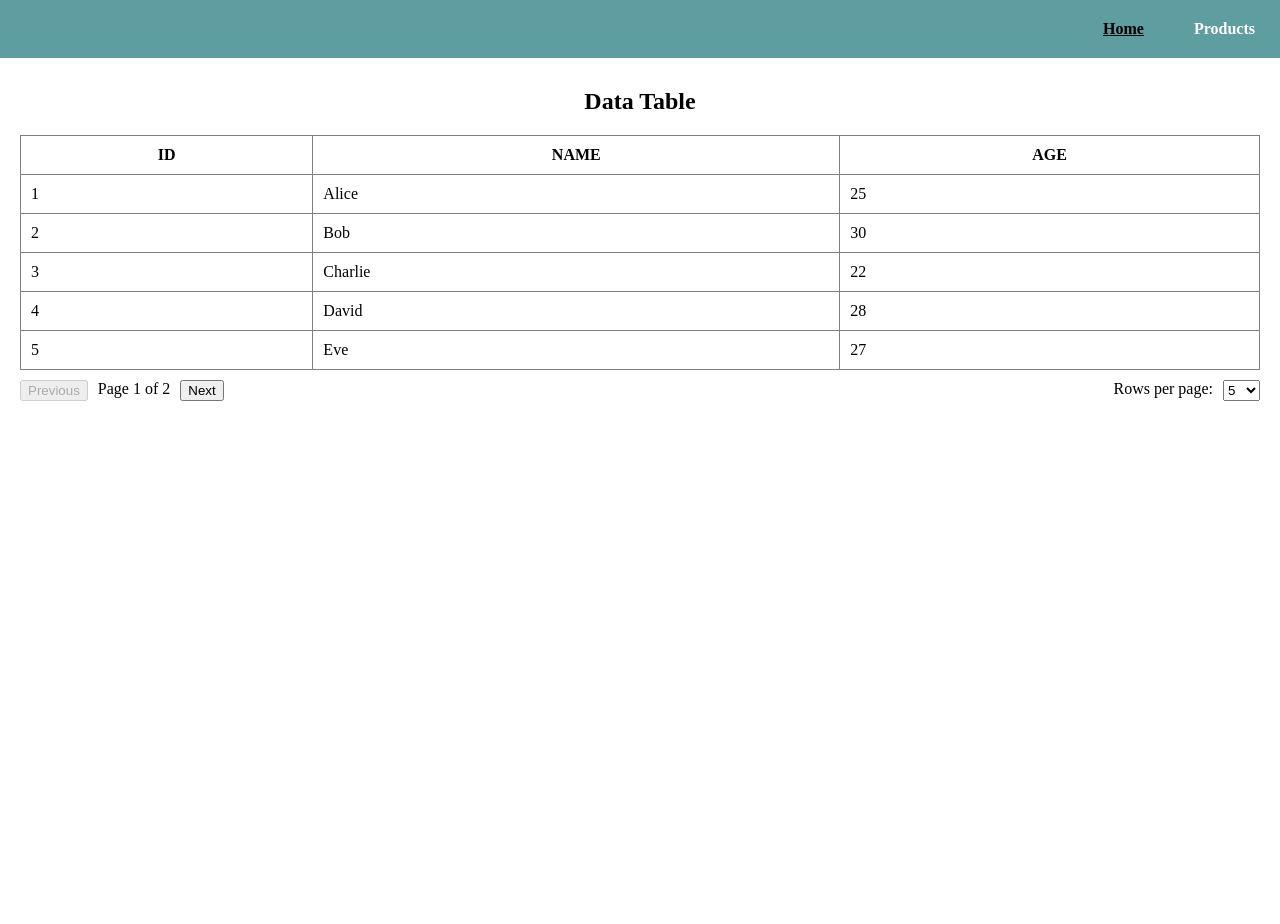
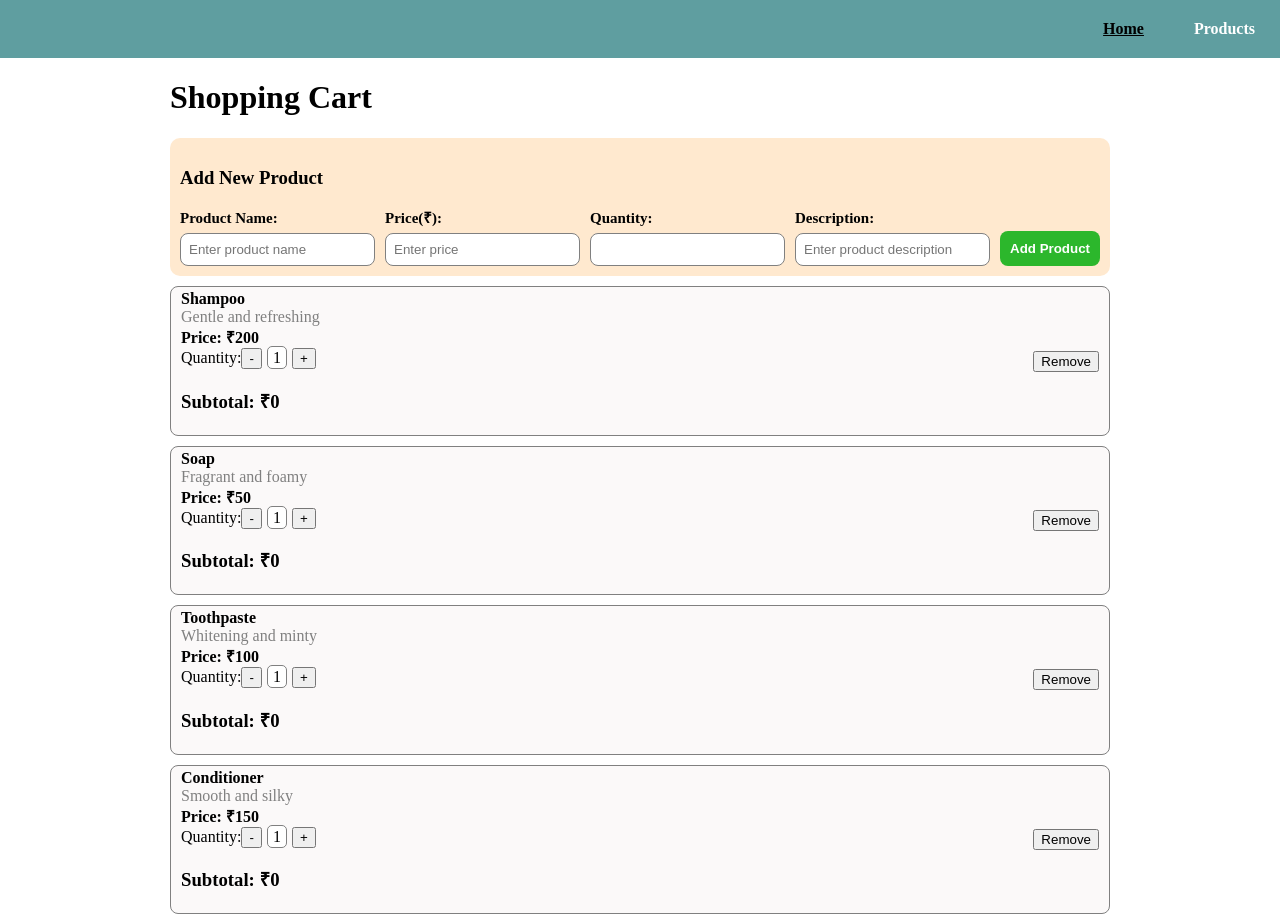
Before and after one commit to PrachiGour2023/machine-coding-frontend, a React (Vite) app: page / in a window 1280 px wide. Before the commit the page ends 800 px from the top, so only its background shows below. Built offline with nearby package versions, Linux system fonts and the light colour scheme.

Commit message:
product adding  shopping cart ui

```diff
--- a/src/App.css
+++ b/src/App.css
@@ -191,3 +191,53 @@ input[type="checkbox"] {
   gap: 10px;
   display: flex;
 }
+
+.add-product-container {
+  display: flex;
+  background-color: rgb(255, 233, 207);
+  flex-direction: column;
+  justify-content: start;
+  align-items: start;
+  padding: 10px;
+  border-radius: 10px;
+}
+
+.input-detail {
+  display: flex;
+  gap: 10px;
+  justify-content:flex-end;
+  align-items: end;
+
+}
+
+.input-detail span {
+  font-weight: 600;
+  font-size: 15px;
+}
+
+.input-detail input {
+  padding: 8px;
+  border-radius: 8px;
+  border: 1px solid grey;
+  margin-top: 6px;
+}
+
+.input-detail button {
+  background-color: rgb(44, 183, 44);
+  border: none;
+  border-radius: 8px;
+  color: white;
+  font-weight: bold;
+  padding: 10px;
+}
+
+.product-display {
+ background-color: rgb(251, 249, 249);
+ padding: 3px 10px;
+ border-radius: 8px;
+ margin: 10px 0px;
+ border: 1px solid gray;
+ display: flex;
+ justify-content: space-between;
+ align-items: center;
+}
--- a/src/components/Home.tsx
+++ b/src/components/Home.tsx
@@ -1,12 +1,14 @@
 import DataTable from "./DataTable"
 import Pagination from "./Pagination"
+import ProductCart from "./ProductCart"
 
 const Home = () => {
   return (
-    <div>
+    <div className='container'>
       {/* <CommentsApp /> */}
       {/* <Pagination /> */}
-      <DataTable />
+      {/* <DataTable /> */}
+      <ProductCart />
     </div>
   )
 }
--- /dev/null
+++ b/src/components/ProductCart.tsx
@@ -0,0 +1,75 @@
+import { useState } from 'react'
+
+const initialProducts = [
+    { id: 1, name: "Shampoo", description: "Gentle and refreshing", price: 200 },
+    { id: 2, name: "Soap", description: "Fragrant and foamy", price: 50 },
+    { id: 3, name: "Toothpaste", description: "Whitening and minty", price: 100 },
+    { id: 4, name: "Conditioner", description: "Smooth and silky", price: 150 },
+];
+
+const ProductCart = () => {
+
+    const [cart, setCart] = useState(initialProducts.map((p) => (
+        {...p, qty: 1}
+    )))
+
+    return (
+        <div>
+            <h1>Shopping Cart</h1>
+            <div className='add-product-container'>
+                <h3>Add New Product</h3>
+                <div className='input-detail'>
+                    <div>
+                        <span>Product Name:</span><br />
+                        <input type="text" placeholder='Enter product name' />
+                    </div>
+                    <div>
+                        <span>Price(₹):</span><br />
+                        <input type="text" placeholder='Enter price' />
+                    </div>
+                    <div>
+                        <span>Quantity:</span><br />
+                        <input type="number" />
+                    </div>
+                    <div>
+                        <span>Description:</span><br />
+                        <input type="text" placeholder='Enter product description' />
+                    </div>
+                    <button>Add Product</button>
+                </div>
+            </div>
+            <div>
+                {
+                    cart.map((product: any) => {
+                        return (
+                            <div className='product-display'>
+                                <div>
+                                    <span style={{ fontWeight: 'bold'}}>{product.name}</span><br />
+                                    <span style={{ color: 'gray'}}>{product.description}</span><br />
+                                    <span style={{ fontWeight: 'bold'}}>Price: ₹{product.price}</span>
+                                    <div>
+                                        Quantity:
+                                        <button>-</button>
+                                        <span style={{
+                                            backgroundColor: 'white',
+                                            padding: '2px 5px',
+                                            borderRadius: '5px',
+                                            margin: '5px',
+                                            border: '1px solid grey'
+
+                                        }}>{product.qty}</span>
+                                        <button>+</button>
+                                    </div>
+                                    <h3>Subtotal: ₹{0}</h3>
+                                </div>
+                                <button>Remove</button>
+                            </div>
+                        )
+                    })
+                }
+            </div>
+        </div>
+    )
+}
+
+export default ProductCart
```
Also changed, not shown: src/components/MixComponent.tsx (added, +9 -0 lines).
